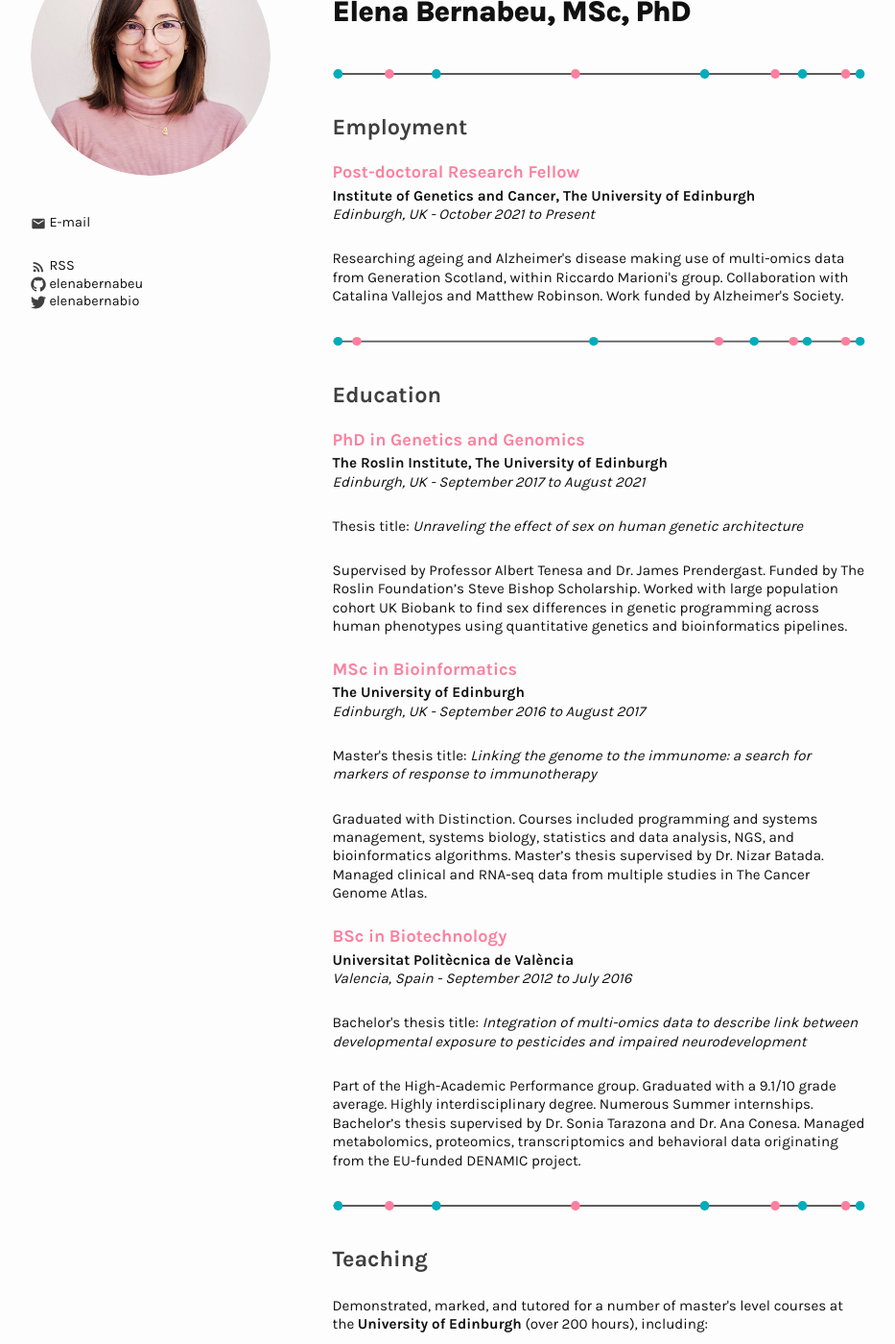
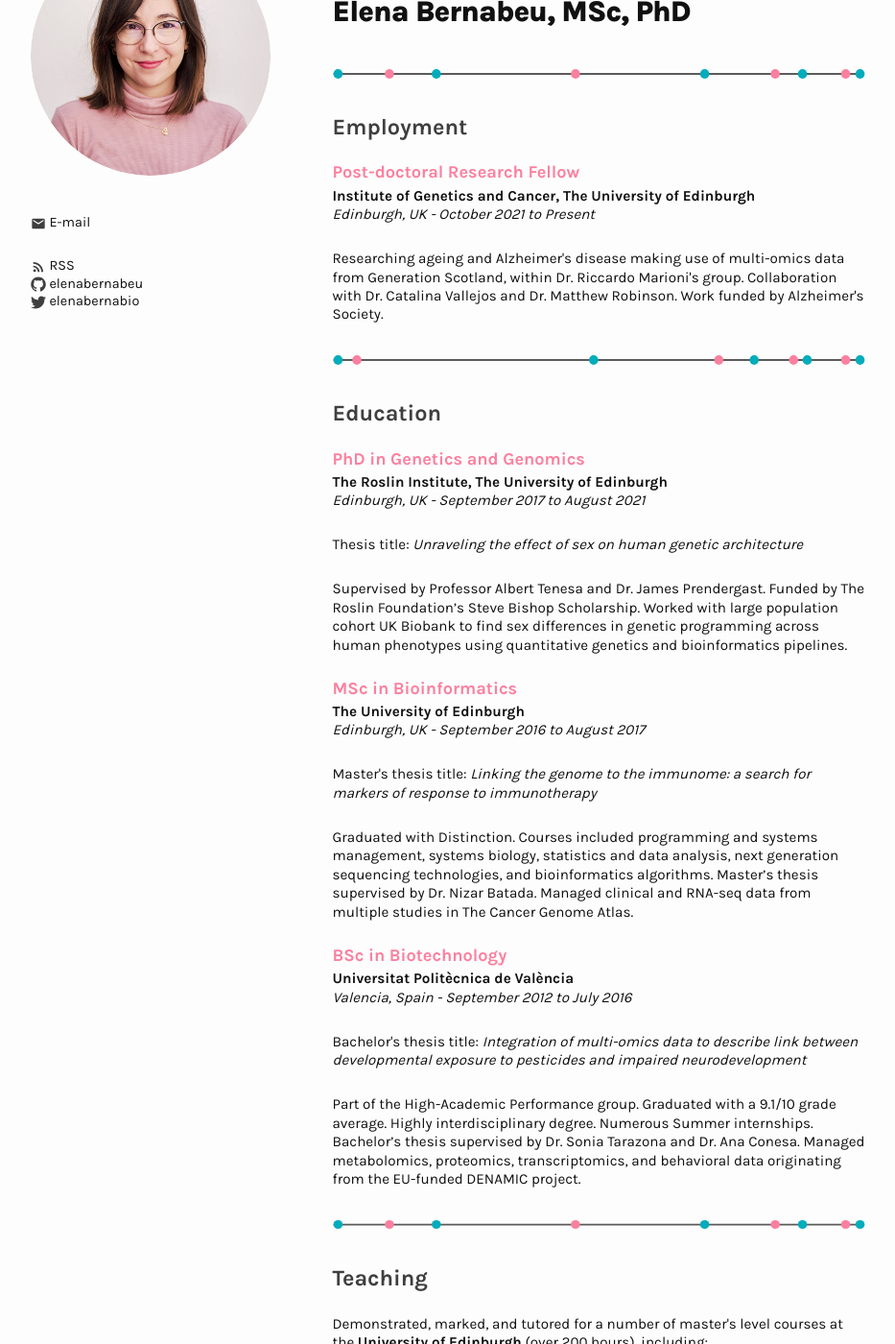
Before and after one commit to elenabernabeu/elenabernabeu.github.io, a Jekyll site: the page built from cv.html, in a window 1280 px wide and 1400 px high, scrolled down 192 px. Shown: the whole window at 96% size, without its empty margins (173-1106 px from the left). Built offline with Jekyll 4.4.1, drawn with Linux system fonts in a browser that asks for light colours; some of the changed text lies outside the part shown.

Commit message:
Ready for v1!

```diff
--- a/cv.html
+++ b/cv.html
@@ -19,7 +19,7 @@ permalink: cv/
 
 <p>
     Researching ageing and Alzheimer's disease making use of multi-omics data from Generation Scotland,
-    within Riccardo Marioni's group. Collaboration with Catalina Vallejos and Matthew Robinson. Work funded by Alzheimer's Society.
+    within Dr. Riccardo Marioni's group. Collaboration with Dr. Catalina Vallejos and Dr. Matthew Robinson. Work funded by Alzheimer's Society.
 </p>
 
 <img src="/assets/img/divider_2.svg" alt="divider_2">
@@ -46,7 +46,7 @@ permalink: cv/
 <p>Master's thesis title: <i>Linking the genome to the immunome: a search for markers of response to immunotherapy</i></p>
 <p>
     Graduated with Distinction. Courses included programming and systems management, systems biology,
-    statistics and data analysis, NGS, and bioinformatics algorithms.
+    statistics and data analysis, next generation sequencing technologies, and bioinformatics algorithms.
     Master’s thesis supervised by Dr. Nizar Batada. Managed clinical and RNA-seq data from multiple studies in The Cancer Genome Atlas.
 </p>
 
@@ -59,7 +59,7 @@ permalink: cv/
 <p>
     Part of the High-Academic Performance group. Graduated with a 9.1/10 grade average. Highly interdisciplinary degree. Numerous Summer internships.
     Bachelor’s thesis supervised by Dr. Sonia Tarazona and Dr. Ana Conesa. Managed metabolomics, proteomics,
-    transcriptomics and behavioral data originating from the EU-funded DENAMIC project.
+    transcriptomics, and behavioral data originating from the EU-funded DENAMIC project.
 </p>
 
 <img src="/assets/img/divider_1.svg" alt="divider_1">
@@ -107,7 +107,7 @@ permalink: cv/
 
 <img src="/assets/img/divider_1.svg" alt="divider_1">
 
-<h3>Funding and awards</h3>
+<h3>Funding and Awards</h3>
 <h4><b>Fellowships</b></h4>
 <p>
     <ul>
@@ -256,7 +256,7 @@ ORCID <b><a href="https://orcid.org/0000-0002-5848-5720">here</a></b>.</p>
 
 <img src="/assets/img/divider_1.svg" alt="divider_1">
 
-<h3>Public engagement</h3>
+<h3>Public Engagement</h3>
 <h4><b>Dog Meets Dog - A Population Genetics Game</b></h4>
 <b>The Roslin Institute, Edinburgh, UK (2020-2021)</b>
 <p>Population genetics game activity designed for classroom use by high school students. Created in collaboration with Dr. Enrique Sánchez-Molano with the help of the Roslin Institute’s Public Engagement team. Supported by Engage @ Roslin Small Grants Fund.</p>
--- a/index.markdown
+++ b/index.markdown
@@ -8,9 +8,9 @@ invisible: True
 
 ---
 
-I'm Elena, a post-doctoral research fellow with a love for human genetics and health at the **[Institute of Genetics and Cancer](https://www.ed.ac.uk/institute-genetics-cancer)**, University of Edinburgh, within the **[Marioni group](https://marioni-group.owlstown.net/)**. My current research focuses on the use of multi-omics data to shed light on ageing and Alzheimer's disease. During my PhD, my research centered around the exploration and characterization of sex differences in genetic architecture across the human phenome.
+I'm Elena, a post-doctoral research fellow in human genetics within the **[Marioni group](https://marioni-group.owlstown.net/)**, at the **[Institute of Genetics and Cancer](https://www.ed.ac.uk/institute-genetics-cancer)**, a part of the **[University of Edinburgh](https://www.ed.ac.uk/)**. My current research focuses on the use of multi-omics data to shed light on ageing and Alzheimer's disease, making use of the **[Generation Scotland](https://www.ed.ac.uk/generation-scotland)** cohort, in collaboration with **[Dr. Catalina Vallejos](https://vallejosgroup.github.io/)** (MRC Human Genetics Unit) and **[Dr. Matthew Robinson](https://ist.ac.at/en/research/robinson-group/)** (IST Austria). During my recently completed PhD, I explored and characterized sex differences in genetic architecture across the human phenome (check it out **[here](https://www.nature.com/articles/s41588-021-00912-0)**).
 
-Beyond research, I'm also passionate about effectively and attractively dissecting complex ideas into understandable concepts, be this for teaching, public engagement or scientific communication purposes. This, together with my love for all things design, has led me to start working as a freelance graphic designer under the alias **[Colored in Science](https://www.behance.net/coloredinscience)**, as well as become an Associate Fellow of the **[Higher Education Academy](https://www.advance-he.ac.uk/)**.
+I'm passionate about effectively and attractively dissecting complex ideas into understandable concepts, be this for teaching, public engagement, or scientific communication purposes. This, together with my love for all things design, has led me to start working as a freelance graphic designer under the alias **[Colored In Science](https://www.behance.net/coloredinscience)**, as well as become an Associate Fellow of the **[Higher Education Academy](https://www.advance-he.ac.uk/)**.
 
 Outside work you'll likely find me obsessively scrolling on Pinterest, bingeing a nice thriller or interior design show on Netflix, attempting a random arts and crafts project, napping alongside my cat Orxata, taking pictures of loved ones, or taking long strolls through town or nature with a coffee or bubble tea in hand.
 
```
Also changed, not shown: other parts of cv.html (+2 -2 lines).
